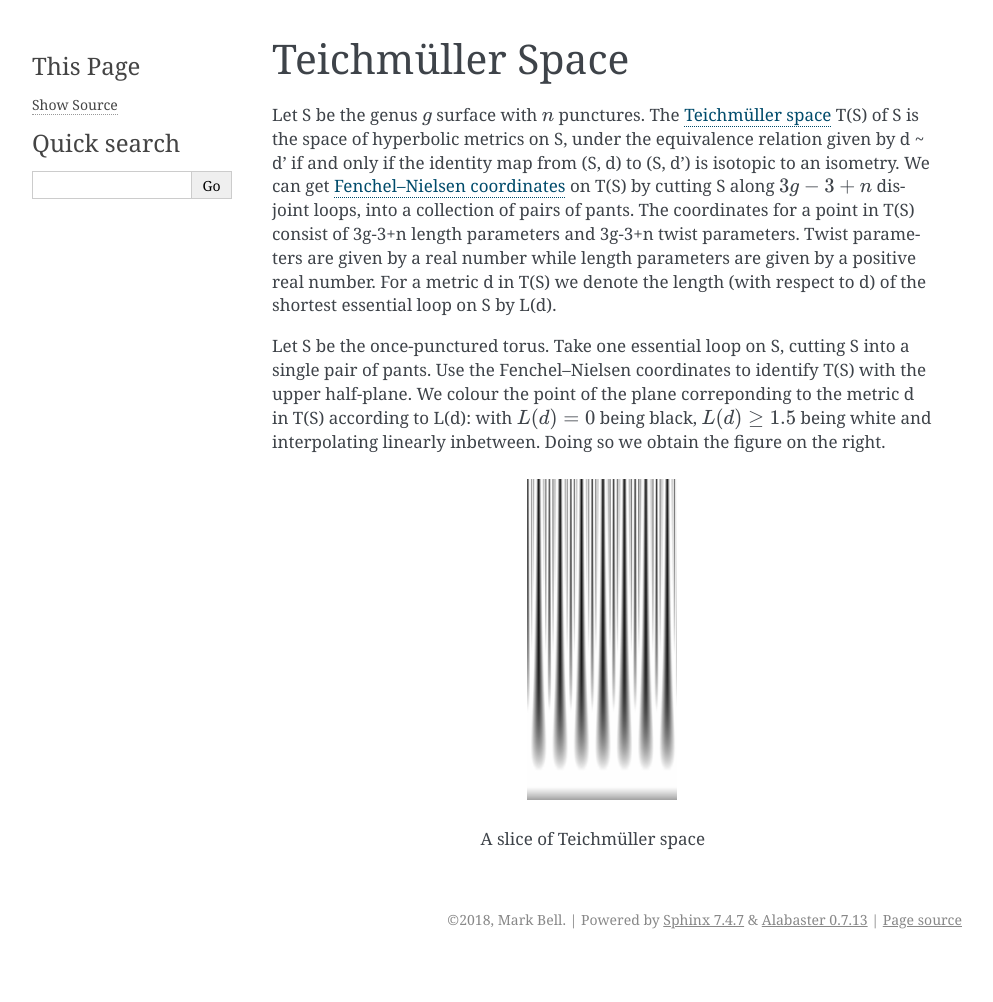
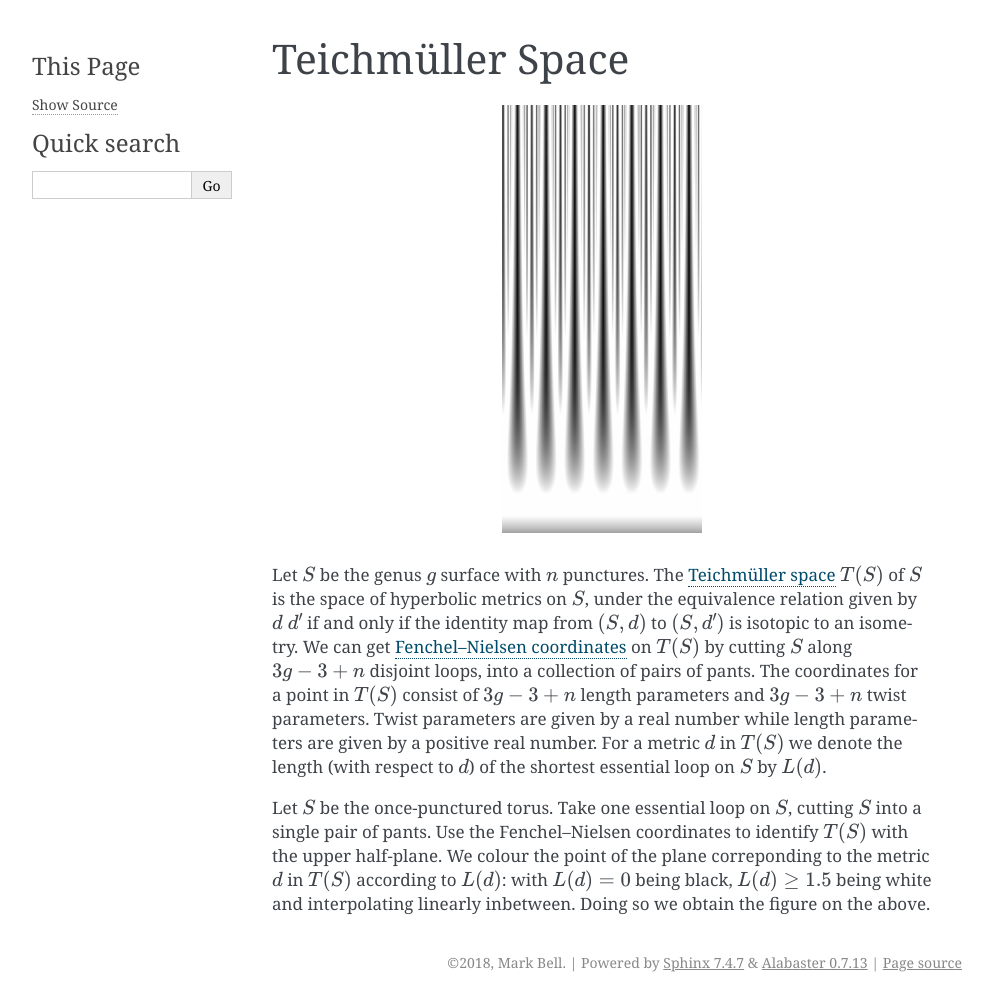
Before and after one commit to MarkCBell/MarkCBell.github.io, a Sphinx documentation site: the page built from source/teichmuller.rst, in a window 1280 px wide. Shown: the whole page, without its empty margins (148-1141 px from the left). Built offline with Sphinx 7.4.7, drawn with Linux system fonts in a browser that asks for light colours; before the commit the page ends 959 px from its top, so only the background shows below that.

```diff
--- a/source/teichmuller.rst
+++ b/source/teichmuller.rst
@@ -2,21 +2,19 @@
 Teichmüller Space
 =================
 
-Let S be the genus :math:`g` surface with :math:`n` punctures.
-The `Teichmüller space <http://en.wikipedia.org/wiki/Teichm%C3%BCller_space>`_ T(S) of S is the space of hyperbolic metrics on S, under the equivalence relation given by d ~ d' if and only if the identity map from (S, d) to (S, d') is isotopic to an isometry.
-We can get `Fenchel--Nielsen coordinates <http://en.wikipedia.org/wiki/Fenchel%E2%80%93Nielsen_coordinates>`_ on T(S) by cutting S along :math:`3g-3+n` disjoint loops, into a collection of pairs of pants.
-The coordinates for a point in T(S) consist of 3g-3+n length parameters and 3g-3+n twist parameters.
-Twist parameters are given by a real number while length parameters are given by a positive real number.
-For a metric d in T(S) we denote the length (with respect to d) of the shortest essential loop on S by L(d).
-
-Let S be the once-punctured torus.
-Take one essential loop on S, cutting S into a single pair of pants.
-Use the Fenchel--Nielsen coordinates to identify T(S) with the upper half-plane.
-We colour the point of the plane correponding to the metric d in T(S) according to L(d): with :math:`L(d) = 0` being black, :math:`L(d) \geq 1.5` being white and interpolating linearly inbetween.
-Doing so we obtain the figure on the right.
-
 .. figure:: _static/thin_parts.png
-    :scale: 75%
+    :scale: 100%
     :align: center
 
-    A slice of Teichmüller space
+Let :math:`S` be the genus :math:`g` surface with :math:`n` punctures.
+The `Teichmüller space <http://en.wikipedia.org/wiki/Teichm%C3%BCller_space>`_ :math:`T(S)` of :math:`S` is the space of hyperbolic metrics on :math:`S`, under the equivalence relation given by :math:`d ~ d'` if and only if the identity map from :math:`(S, d)` to :math:`(S, d')` is isotopic to an isometry.
+We can get `Fenchel--Nielsen coordinates <http://en.wikipedia.org/wiki/Fenchel%E2%80%93Nielsen_coordinates>`_ on :math:`T(S)` by cutting :math:`S` along :math:`3g-3+n` disjoint loops, into a collection of pairs of pants.
+The coordinates for a point in :math:`T(S)` consist of :math:`3g-3+n` length parameters and :math:`3g-3+n` twist parameters.
+Twist parameters are given by a real number while length parameters are given by a positive real number.
+For a metric :math:`d` in :math:`T(S)` we denote the length (with respect to :math:`d`) of the shortest essential loop on :math:`S` by :math:`L(d)`.
+
+Let :math:`S` be the once-punctured torus.
+Take one essential loop on :math:`S`, cutting :math:`S` into a single pair of pants.
+Use the Fenchel--Nielsen coordinates to identify :math:`T(S)` with the upper half-plane.
+We colour the point of the plane correponding to the metric :math:`d` in :math:`T(S)` according to :math:`L(d)`: with :math:`L(d) = 0` being black, :math:`L(d) \geq 1.5` being white and interpolating linearly inbetween.
+Doing so we obtain the figure on the above.
```
Also changed, not shown: source/videos.rst (added, +42 -0 lines), 9 other files.
